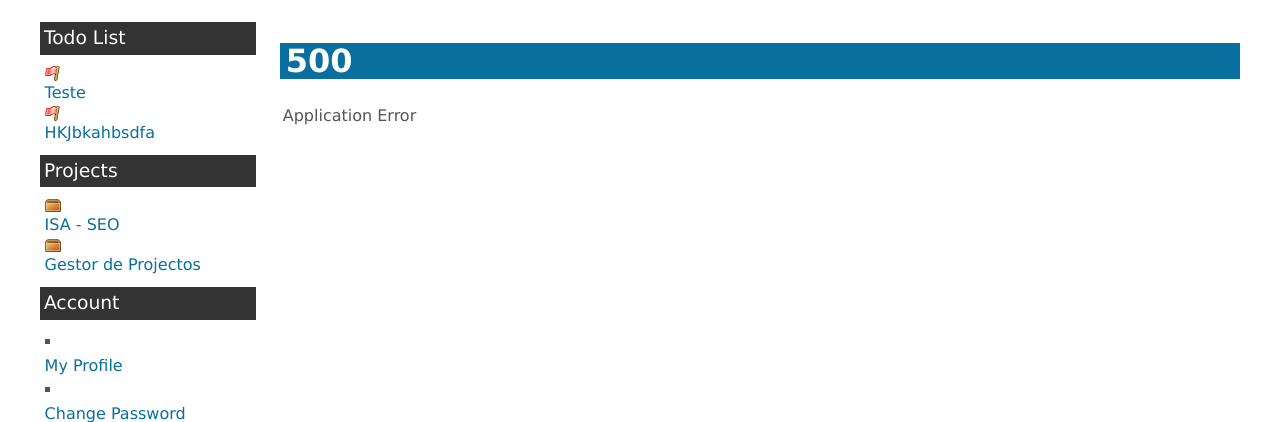
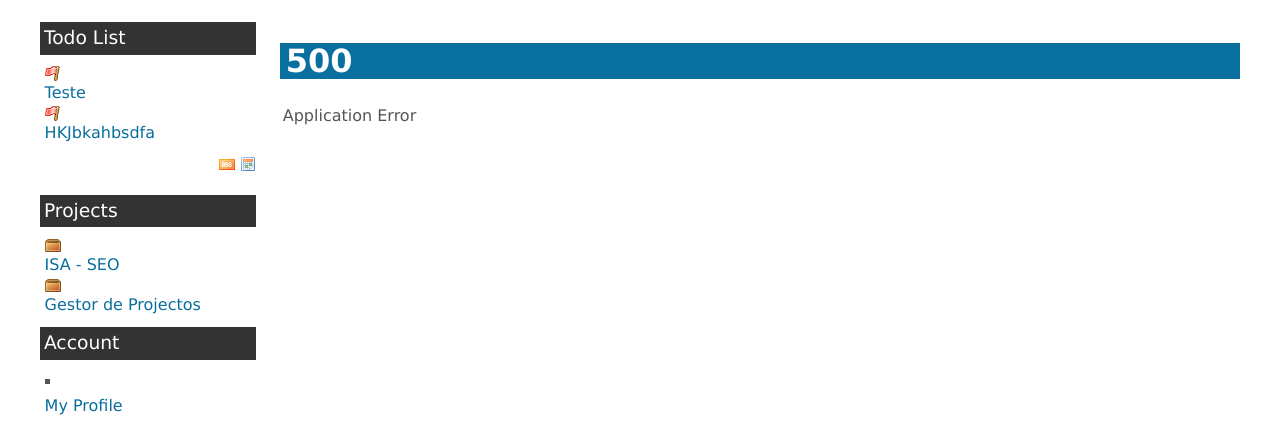
Before and after one commit to pgaspar/gestor, a Django app: template gestor/templates/500.html in a window 1280 px wide. Shown: the part 107-529 px from the top of the page. Run offline with Django 3.2, Linux system fonts and the light colour scheme; the template is opened without the code that fills it, so the values that code supplies are empty; a user stored in the database is signed in; data comes from the database, SQL or seed files in the repository; both versions use the stored data as it was after the commit.

Commit message:
Adicionado iCal :D
git-svn-id: http://code.alcidesfonseca.com/gestor/jksite@48 98cf0b1a-8b52-0410-b8cf-cedd4b1de3d6

```diff
--- a/gestor/templates/base.html
+++ b/gestor/templates/base.html
@@ -35,7 +35,10 @@
 
 						<h3>Todo  List</h3>
 							{{request.user.username|todo|safe}}
-
+							<p class="icons">
+								<a href="/gestor/feeds/ActionItems/{{request.user.username}}/"><img src="{{MEDIA_URL}}/icons/rss.png" alt="RSS"></a>
+								<a href="/gestor/ical/ActionItems/{{request.user.username}}/"><img src="{{MEDIA_URL}}/icons/calendar.png" alt="iCal"></a>
+							</p>
 						<h3>Projects</h3>
 						<ul id="project_list">
 							{% for project in request.user.projects_working.all %}
--- a/gestor/urls.py
+++ b/gestor/urls.py
@@ -16,6 +16,7 @@ urlpatterns = patterns('',
 
 
     (r'^feeds/(?P<url>.*)/$', 'django.contrib.syndication.views.feed', {'feed_dict': feeds}),
+    (r'^ical/ActionItems/(?P<username>([A-z]|[0-9]|[_])+)/$', 'gestor.views.action_ical',),
 
 	(r'^action/(?P<object_id>\d+)/$', 'gestor.views.action_detail', ),
 	(r'^action/in/(?P<object_id>\d+)/$', 'gestor.views.action_create', ),
--- a/media/css/master.css
+++ b/media/css/master.css
@@ -179,8 +179,14 @@ div {
 	font-size: 10pt;
 }
 
-.status, .actions{
+.status, .actions {
 	float: right;
+}
+
+.icons {
+	text-align: right;
+	margin-top: 0;
+	padding: 0;
 }
 
 .personal-info p {
```
Also changed, not shown: gestor/views.py (+29 -1 lines), jksite.sqlite3, media/icons/calendar.png (added), media/icons/rss.png (added), 4 other files.
